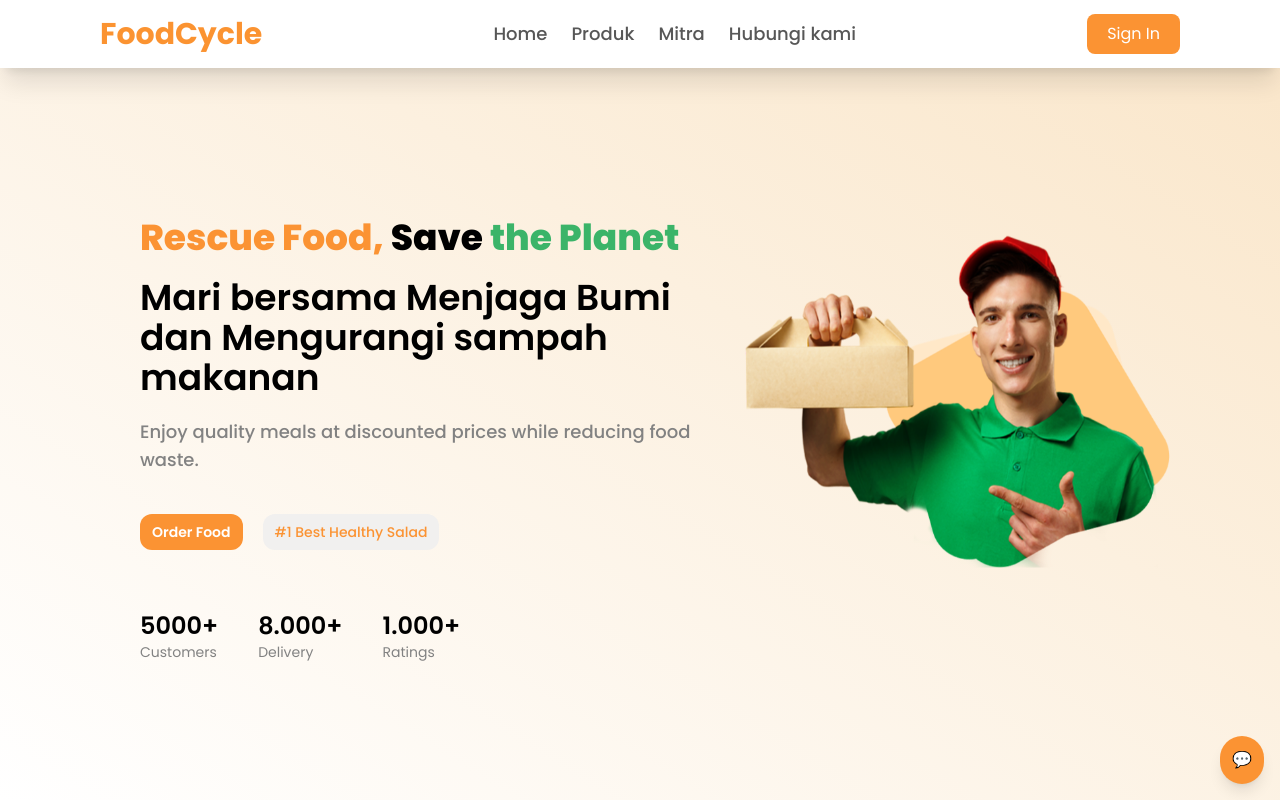
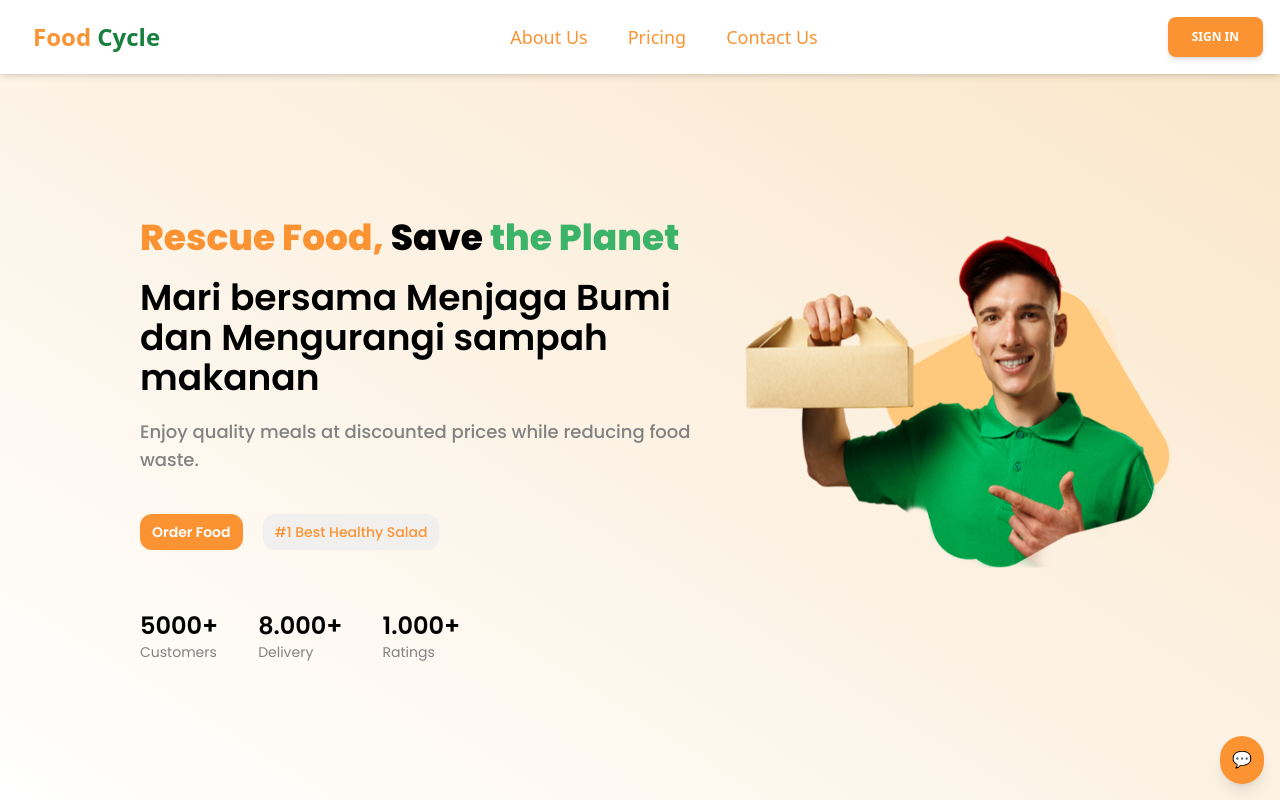
Before and after one commit to Aldi-rakis/LombaWebDesignv2, a React (Vite) app: page / in a window 1280 px wide. Shown: the top 800 px of the page. Built offline with nearby package versions, Linux system fonts and the light colour scheme.

Commit message:
postchatbot

```diff
--- a/package.json
+++ b/package.json
@@ -10,10 +10,13 @@
   },
   "dependencies": {
     "@google/generative-ai": "^0.21.0",
+    "@heroicons/react": "^2.1.5",
+    "@material-tailwind/react": "^2.1.10",
     "axios": "^1.7.7",
     "react": "^18.2.0",
     "react-bootstrap": "^2.0.0-beta.6",
     "react-dom": "^18.2.0",
+    "react-markdown": "^9.0.1",
     "react-router-dom": "^6.27.0",
     "swiper": "^11.1.14"
   },
--- /dev/null
+++ b/src/component/Navbar.jsx
@@ -0,0 +1,96 @@
+import React, { useState, useEffect } from "react";
+import {
+  Navbar,
+  Collapse,
+  Typography,
+  Button,
+  IconButton,
+} from "@material-tailwind/react";
+import { Bars3Icon, XMarkIcon } from "@heroicons/react/24/outline";
+
+// Komponen untuk item navigasi
+const NavItem = ({ label }) => (
+  <a href="#" className="hover:text-blue-500 transition-colors">
+    <Typography
+      as="li"
+      color="blue-gray"
+      className="p-1 text-lg text-[#FB9333] hover:text-[#f3a760] font-medium" // Mengubah ukuran font menjadi lebih besar (text-2xl)
+    >
+      {label}
+    </Typography>
+  </a>
+);
+
+// Komponen untuk daftar navigasi
+const NavList = () => (
+  <ul className="mt-2 flex flex-col gap-3 lg:mb-0 lg:mt-0 lg:flex-row lg:items-center lg:gap-8">
+    {["About Us", "Pricing", "Contact Us"].map((label) => (
+      <NavItem key={label} label={label} />
+    ))}
+  </ul>
+);
+
+// Komponen Navbar utama
+const NavbarWithSimpleLinks = () => {
+  const [open, setOpen] = useState(false);
+  const handleOpen = () => setOpen((cur) => !cur);
+
+  useEffect(() => {
+    const handleResize = () => {
+      if (window.innerWidth >= 960) {
+        setOpen(false);
+      }
+    };
+    window.addEventListener("resize", handleResize);
+    return () => window.removeEventListener("resize", handleResize);
+  }, []);
+
+  return (
+    <Navbar fullWidth className="fixed top-0 left-0 z-50 w-full">
+      <div className="container mx-auto flex items-center justify-between text-blue-gray-900">
+        <Typography
+          as="a"
+          href="#"
+          color="blue-gray"
+          className="text-[#FB9333] ml-4 cursor-pointer text-2xl font-bold hover:text-[#ffa654] transition-colors"
+        >
+          Food <span className="text-green-700">Cycle </span>
+        </Typography>
+        <div className="hidden lg:block">
+          <NavList />
+        </div>
+        <Button
+
+          className="bg-[#FB9333] hidden lg:inline-block hover:bg-[#c88342] hover:text-white transition-colors"
+        >
+          Sign in
+        </Button>
+        <IconButton
+          size="sm"
+          variant="text"
+          color="blue-gray"
+          onClick={handleOpen}
+          className="ml-auto inline-block text-black lg:hidden hover:text-blue-500 transition-colors"
+        >
+          {open ? (
+            <XMarkIcon className="h-6 w-6" strokeWidth={2} />
+          ) : (
+            <Bars3Icon className="h-6 w-6" strokeWidth={2} />
+          )}
+        </IconButton>
+      </div>
+      <Collapse open={open}>
+        <div className="mt-2 rounded-xl py-2">
+          <NavList />
+          <Button
+            className="mt-3 w-full bg-[#FB9333] hover:bg-[#FB9333] transition-colors"
+          >
+            Sign in
+          </Button>
+        </div>
+      </Collapse>
+    </Navbar>
+  );
+};
+
+export default NavbarWithSimpleLinks;
--- a/src/component/chatbot.jsx
+++ b/src/component/chatbot.jsx
@@ -1,4 +1,5 @@
 import React, { useState, useRef, useEffect } from 'react';
+import { GoogleGenerativeAI } from '@google/generative-ai';
 
 const ChatBot = () => {
   const [isOpen, setIsOpen] = useState(false);
@@ -6,10 +7,59 @@ const ChatBot = () => {
     { sender: 'bot', text: 'Hi! How can I help you today?' },
   ]);
   const [input, setInput] = useState('');
-  const [width, setWidth] = useState(350); // Lebar awal chatbot
+  const [width, setWidth] = useState(window.innerWidth <= 500 ? 300 : 550);
   const chatBoxRef = useRef(null);
   const resizeRef = useRef(null);
   const [isResizing, setIsResizing] = useState(false);
+  const [loading, setLoading] = useState(false);
+
+  const datas = [
+    {
+        name: 'Cheese Burger',
+        category: 'food',
+        type: 'makanan berat',
+        flavor: 'gurih',
+        ordered_item: 90,
+        price: 10000,
+        store: 'Supermarket A',
+        location: 'Jakarta',
+        period: '2024-09'
+    },
+    {
+        name: 'Crispy Sandwich',
+        category: 'food',
+        type: 'makanan berat',
+        flavor: 'gurih',
+        ordered_item: 70,
+        price: 12000,
+        store: 'Supermarket B',
+        location: 'Bandung',
+        period: '2024-09'
+    },
+    {
+        name: 'Toffe’s Cake',
+        category: 'food',
+        type: 'makanan penutup',
+        flavor: 'manis',
+        ordered_item: 50,
+        price: 10000,
+        store: 'Supermarket A',
+        location: 'Jakarta',
+        period: '2024-08'
+    },
+    {
+        name: 'Dancake',
+        category: 'food',
+        type: 'makanan ringan',
+        flavor: 'manis',
+        ordered_item: 1,
+        price: 10000,
+        store: 'Supermarket B',
+        location: 'Surabaya',
+        period: '2024-08'
+    },
+    // Tambahkan lebih banyak data sesuai kebutuhan
+];
 
   const toggleChat = () => {
     setIsOpen(!isOpen);
@@ -19,18 +69,57 @@ const ChatBot = () => {
     setInput(e.target.value);
   };
 
-  const handleSendMessage = (e) => {
+  const handleSendMessage = async (e) => {
     e.preventDefault();
     if (input.trim()) {
-      setMessages([...messages, { sender: 'user', text: input }]);
+      const userMessage = { sender: 'user', text: input };
+      setMessages((prevMessages) => [...prevMessages, userMessage]);
+      const question = input;
       setInput('');
 
-      setTimeout(() => {
-        setMessages((prevMessages) => [
-          ...prevMessages,
-          { sender: 'bot', text: 'Thank you for your message!' },
-        ]);
-      }, 1000);
+      await callGeminiAPI(question);
+    }
+  };
+
+  const callGeminiAPI = async (question) => {
+    if (!question) {
+      alert('Silakan masukkan pertanyaan terlebih dahulu.');
+      return;
+    }
+
+    setLoading(true);
+    try {
+      const apiKey = import.meta.env.VITE_APP_API_KEY;
+      const genAI = new GoogleGenerativeAI(apiKey);
+      const model = genAI.getGenerativeModel({ model: 'gemini-1.5-flash' });
+
+      // Kata kunci terkait makanan
+      const foodKeywords = ['makanan', 'menu', 'makan', 'burger', 'sandwich', 'cake'];
+
+      // Deteksi apakah pertanyaan terkait makanan
+      const isFoodRelated = foodKeywords.some((keyword) =>
+        question.toLowerCase().includes(keyword)
+      );
+
+      // Gabungkan data makanan jika pertanyaan terkait makanan
+      let combinedMessage = question;
+      if (isFoodRelated) {
+        const dataString = datas
+          .map((item) => `${item.name} - ${item.price} - ${item.flavor} - ${item.ordered_item} - ${item.type} - ${item.store} - ${item.location} - ${item.period}`)
+          .join(', ');
+        combinedMessage += `. Berikut adalah beberapa menu makanan yang tersedia: ${dataString}`;
+      }
+
+      const result = await model.generateContent(combinedMessage);
+      const aiMessage = { sender: 'bot', text: result.response.text() };
+
+      setMessages((prevMessages) => [...prevMessages, aiMessage]);
+    } catch (error) {
+      console.error('Error:', error);
+      const errorMessage = { sender: 'bot', text: 'Terjadi kesalahan saat memanggil API.' };
+      setMessages((prevMessages) => [...prevMessages, errorMessage]);
+    } finally {
+      setLoading(false);
     }
   };
 
@@ -56,8 +145,19 @@ const ChatBot = () => {
   };
 
   useEffect(() => {
+    const handleWindowResize = () => {
+      if (window.innerWidth <= 500) {
+        setWidth(300);
+      } else {
+        setWidth(550);
+      }
+    };
+
+    handleWindowResize();
+    window.addEventListener('resize', handleWindowResize);
+
     return () => {
-      // Cleanup event listeners when component unmounts
+      window.removeEventListener('resize', handleWindowResize);
       document.removeEventListener('mousemove', handleResize);
       document.removeEventListener('mouseup', stopResize);
     };
@@ -65,7 +165,6 @@ const ChatBot = () => {
 
   return (
     <div className="fixed bottom-4 right-4 z-50">
-      {/* Icon Chatbot */}
       <button
         onClick={toggleChat}
         className="bg-[#FB9333] text-white p-3 rounded-full shadow-lg focus:outline-none focus:ring-2 focus:bg-[#f39c4a]"
@@ -73,7 +172,6 @@ const ChatBot = () => {
         💬
       </button>
 
-      {/* Pop-up Chat Window */}
       <div
         ref={chatBoxRef}
         className={`${
@@ -84,44 +182,26 @@ const ChatBot = () => {
         style={{ width: `${width}px` }}
       >
         <div className="flex justify-between items-center p-4 bg-[#FB9333] text-white rounded-t-lg">
-          <h2 className="text-lg font-bold">ChatBot</h2>
+          <h1 className="text-lg font-bold">ChatBot</h1>
           <button onClick={toggleChat} className="focus:outline-none">
             ❌
           </button>
         </div>
-        {/* <div className="p-4 h-64 overflow-y-auto">
+
+        <div className="text-[14px] p-4 h-64 flex flex-col overflow-y-auto">
           {messages.map((message, index) => (
             <div
               key={index}
-              className={`mb-2 p-2 rounded max-w-[80%] ${
+              className={`mb-2 p-2 rounded max-w-max ${
                 message.sender === 'bot'
                   ? 'bg-gray-200 text-black self-start'
-                  : 'bg-blue-500 text-white self-end text-right'
-              } flex ${
-                message.sender === 'bot' ? 'justify-start' : 'justify-end'
-              }`}
+                  : 'bg-[#FB9333] text-white self-end text-right'
+              } flex ${message.sender === 'bot' ? 'justify-start' : 'justify-end'}`}
             >
               {message.text}
             </div>
           ))}
-        </div> */}
-
-<div className="text-[14px] p-4 h-64 flex flex-col overflow-y-auto">
-  {messages.map((message, index) => (
-    <div
-      key={index}
-      className={`mb-2 p-2 rounded max-w-max ${
-        message.sender === 'bot'
-          ? 'bg-gray-200 text-black self-start'
-          : 'bg-[#FB9333] text-white self-end text-right '
-      } flex ${
-        message.sender === 'bot' ? 'justify-start' : 'justify-end'
-      }`}
-    >
-      {message.text}
-    </div>
-  ))}
-</div>
+        </div>
 
         <form onSubmit={handleSendMessage} className="p-4 border-t border-gray-300">
           <input
@@ -135,10 +215,10 @@ const ChatBot = () => {
             type="submit"
             className="mt-2 w-full bg-[#FB9333] text-white py-2 rounded hover:bg-[#e39041] transition duration-200"
           >
-            Send
+            {loading ? 'Sending...' : 'Send'}
           </button>
         </form>
-        {/* Resize Handle */}
+
         <div
           ref={resizeRef}
           onMouseDown={startResize}
--- a/src/page/Gemini.jsx
+++ b/src/page/Gemini.jsx
@@ -43,7 +43,7 @@ const GeminiChatBot = () => {
   };
 
   return (
-    <div style={{ padding: '20px', display: 'flex', flexDirection: 'column', gap: '20px', justifyContent: 'center' }}>
+    <div style={{ padding: '20px', display: 'flex', flexDirection: 'row', gap: '20px', justifyContent: 'center' }}>
       {/* Input Pertanyaan */}
       <div style={cardStyle}>
         <h3>Masukkan Pertanyaan</h3>
--- a/src/page/Homepage.jsx
+++ b/src/page/Homepage.jsx
@@ -10,7 +10,7 @@ import 'swiper/css/pagination';
 import { Pagination } from 'swiper/modules';
 
 import chatbot from '../component/chatbot'
-
+import Navbar from '../component/Navbar';
 
 import people from '../assets/people.png'
 import about from '../assets/about.png'
@@ -31,29 +31,7 @@ const Homepage = () => {
 
 
 <section id="home">
-      <nav className="flex justify-between items-center px-10 lg:px-[100px] fixed w-full z-50 bg-white shadow-xl">
-        {/* Logo */}
-        <p className="text-3xl text-[#FB9331] font-poppins font-bold">FoodCycle</p>
-
-        {/* Navigation Menu */}
-        <ul className="hidden lg:flex text-lg py-5 px-5 text-[#575757] font-poppins font-medium">
-          <li className="mx-3 section-link hover:font-bold" data-section="home">
-            <a href="#home">Home</a>
-          </li>
-          <li className="mx-3 section-link hover:font-bold" data-section="produk">
-            <a href="#produk">Produk</a>
-          </li>
-          <li className="mx-3 section-link hover:font-bold" data-section="mitra">
-            <a href="#mitra">Mitra</a>
-          </li>
-          <li className="mx-3 section-link hover:font-bold" data-section="hubungi">
-            <a href="#hubungi">Hubungi kami</a>
-          </li>
-        </ul>
-
-        {/* Sign-in Button */}
-        <button className="hidden lg:block bg-[#FB9333] text-white px-5 py-2 rounded-lg">Sign In</button>
-      </nav>
+     <Navbar />
 
       <header
         id="home"
@@ -371,7 +349,7 @@ const Homepage = () => {
               <img
                 src={playstore}
                 alt="Google Play"
-                className=" w-5 w-10"
+                className=" w-5 lg:w-10"
               />
               Get it on Google Play
             </a>
```
Also changed, not shown: 1 other file (tests, documents, lock files or other folders).
